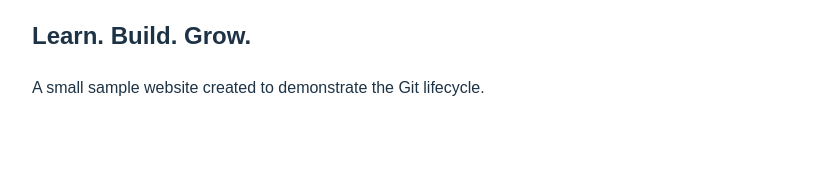
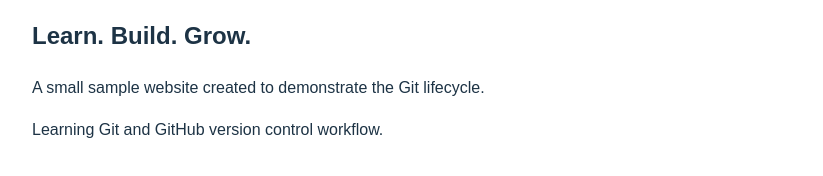
Before and after one commit to not-so-shubh/brightpath-git, a plain HTML site: page index.html in a window 1280 px wide. Shown: the part 184-360 px from the top of the page, without its empty margins (228-1051 px from the left). Drawn offline with Linux system fonts and the light colour scheme.

Commit message:
Update homepage with Git learning introduction

```diff
--- a/index.html
+++ b/index.html
@@ -22,3 +22,4 @@
   </main>
 </body>
 </html>
+<p>Learning Git and GitHub version control workflow.</p>
```
